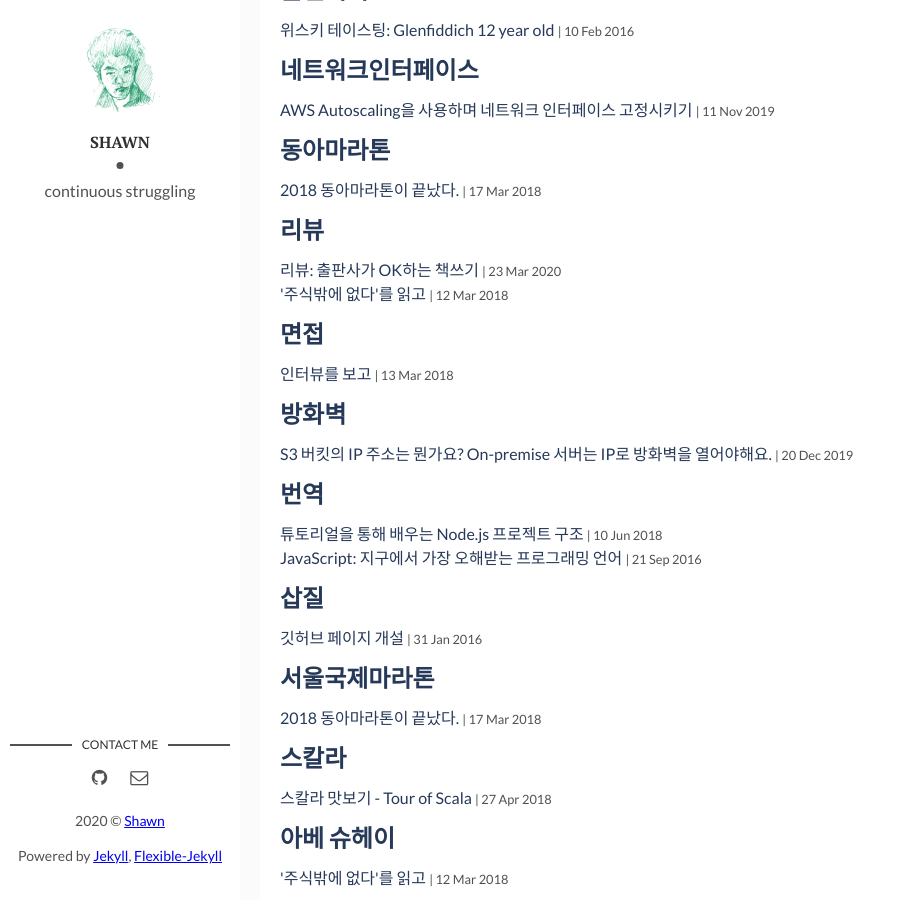
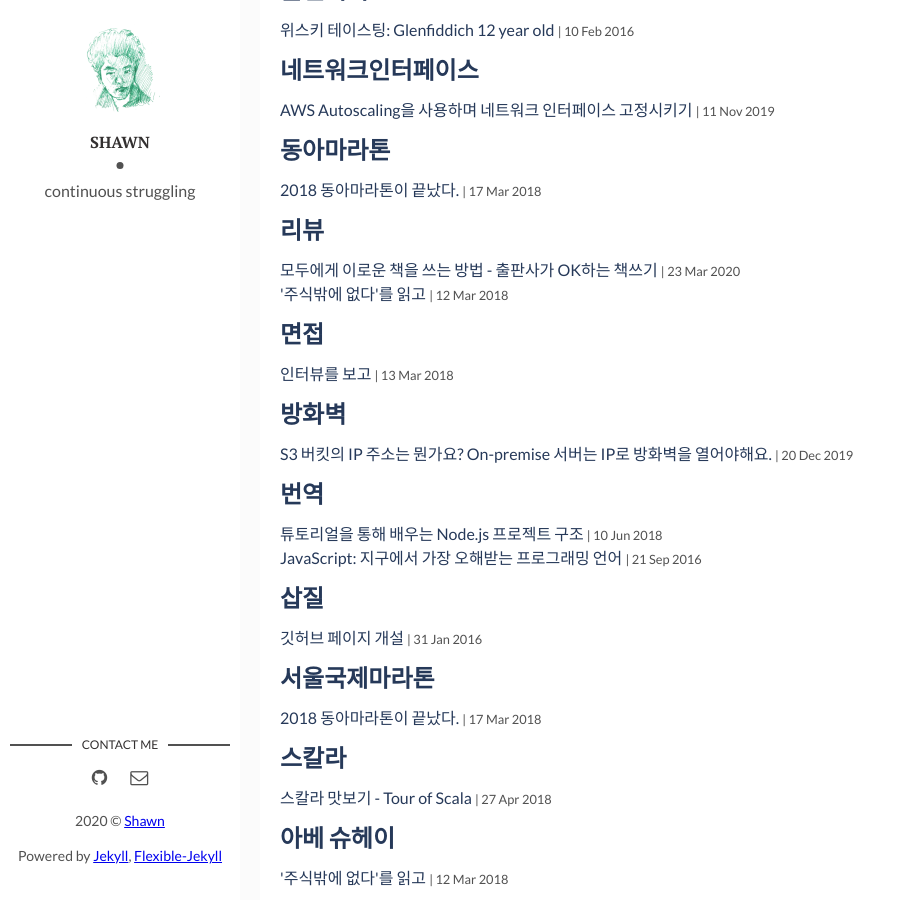
Before and after one commit to sshplendid/sshplendid.github.io, a Jekyll site: the page built from tags.html, in a window 1280 px wide and 900 px high, scrolled down 12617 px. Shown: the whole window, without its empty margins (0-906 px from the left). Built offline with Jekyll 4.4.1, drawn with Linux system fonts in a browser that asks for light colours; some of the changed text lies outside the part shown.

Commit message:
Update 2020-03-24-review-9791162242568.md

```diff
--- a/_posts/2020-03-24-review-9791162242568.md
+++ b/_posts/2020-03-24-review-9791162242568.md
@@ -1,12 +1,12 @@
 ---
 layout: post
-title: '리뷰: 출판사가 OK하는 책쓰기'
+title: '모두에게 이로운 책을 쓰는 방법 - 출판사가 OK하는 책쓰기'
 date: 2020-03-24 00:52:48 +0900
 categories: [blog, life, book]
 img: '2020-03-24-review-9791162242568/IMG_0993.jpg'
 img-link: ''
 img-description: ''
-tags: [리뷰]
+tags: [리뷰, 한빛미디어]
 ---
 
 최근에 목표가 하나 생겼다. IT 관련 책을 쓰는 것이다. 기술서가 될 수도 있고, 에세이 같은 책이 될 수도 있겠다. 지금은 책을 쓰기엔 턱없이 부족하다고 생각하지만, 내가 IT 업계에서 오랜 기간 일한다면 책을 쓸 수 있는 사람이 되지 않을까 막연히 생각해보는 것이다. 책을 쓰려면 전문적인 지식은 당연하고 쉽게 설명할 수 있는 표현력과 책을 쓰려는 목적과 열정이 있어야 할 것이다. 책을 쓰고 싶은 이유는 공명심이다. 그리고 책을 쓸만한, 아는 게 많은, 훌륭한, 본받을만한 사람이 되고 싶은 내 소망이기도 하다.
```
